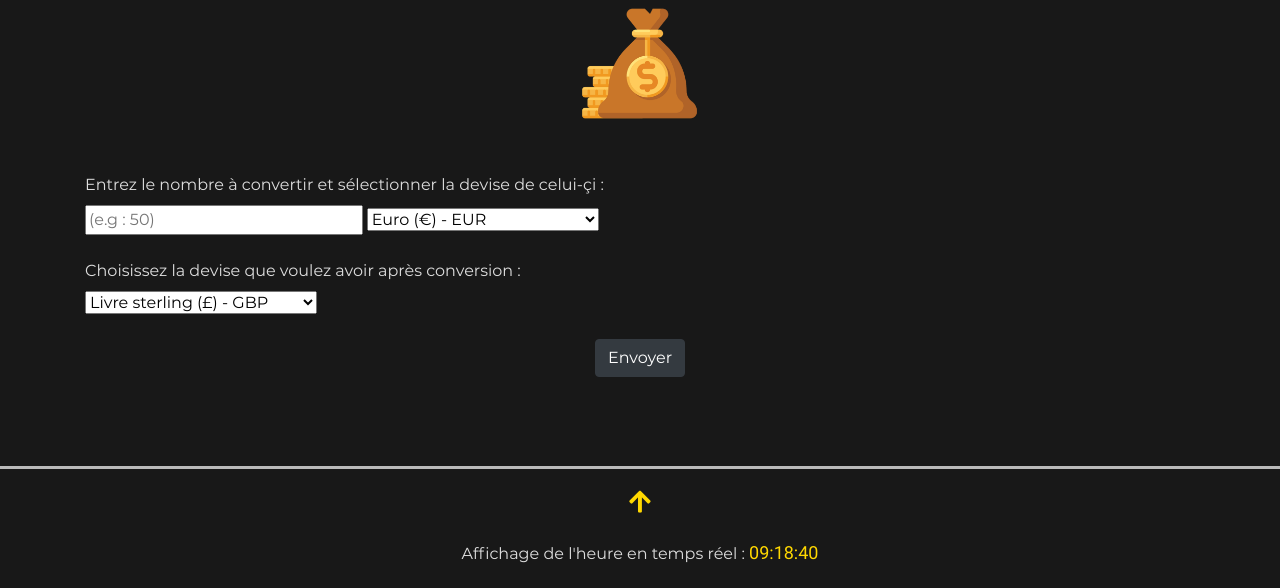
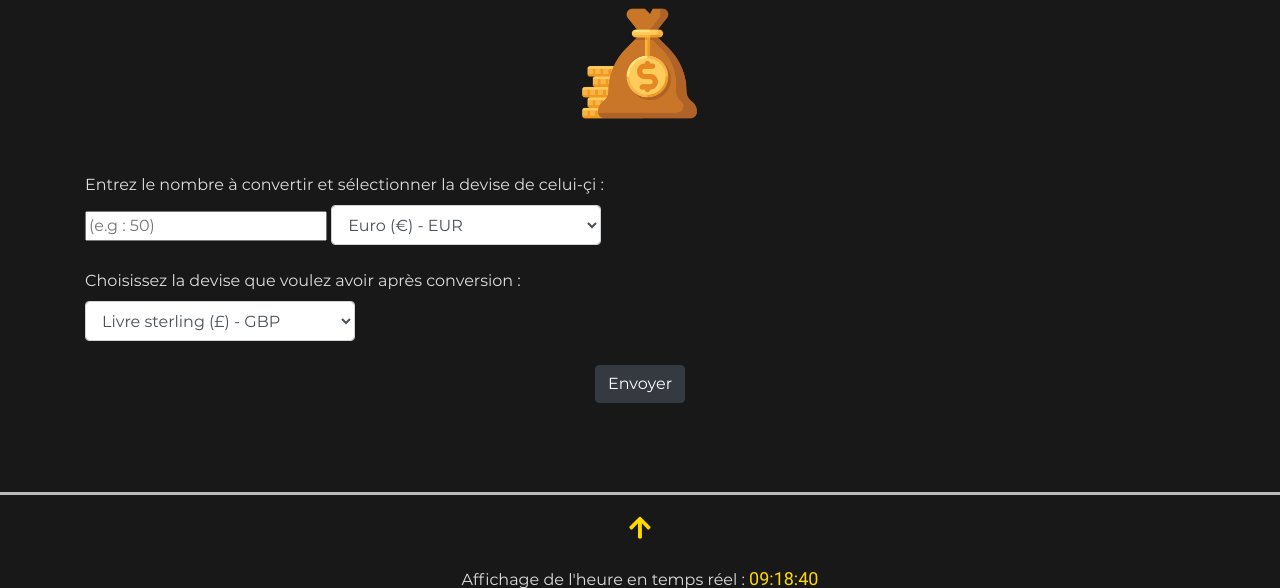
Before and after one commit to theoludwig/FunctionProject, a PHP site: page /views/function-views/convertCurrency.php in a window 1280 px wide. Shown: the part 260-848 px from the top of the page. Run offline with PHP 8.4, Linux system fonts and the light colour scheme.

Commit message:
Ajustement/petits changements

```diff
--- a/css/style.css
+++ b/css/style.css
@@ -75,8 +75,16 @@ header {
 .container {
     padding-bottom: 25px;
 }
-.inlineInput {
-    width: 25% !important;
+.selectInline {
+    display: inline !important;
+    width: 80px !important;
+    height: 40px !important;
+}
+#currencyOfTheValue, #currencyAfter {
+    width: 270px !important;
+}
+#option {
+    width: 315px !important;
 }
 #convertIn {
     width: 6.7em;
--- a/incl/header.php
+++ b/incl/header.php
@@ -12,6 +12,7 @@
         <link rel="canonical" href="function.divlo.fr"/>
         <meta name="Language" content="fr"/>
         <meta charset="utf-8">
+        <meta name="theme-color" content="#ffd800">
 
         <!--Open Graph Metadata-->
         <meta property="og:title" content="<?php echo $title?>">
--- a/scripts/fonctions_principales.js
+++ b/scripts/fonctions_principales.js
@@ -174,8 +174,11 @@ function convertCurrency(value, currency, url) {
               if (currencySymboleAPI === undefined) {
                 currencySymboleAPI = 1;
               }
-              $('.results').html(formatNumberResult(value) + ' ' + jsonFixer.base + ' = ' + (currencySymboleAPI * value).toFixed(2) + ' ' + currency);
-              $('.rateDate').html("Dernier rafraîchissement du taux d'échange : " + jsonFixer.date);
+              let exchangeRateYear = jsonFixer.date[0] + jsonFixer.date[1] + jsonFixer.date[2] + jsonFixer.date[3];
+              let exchangeRateMonth = jsonFixer.date[5] + jsonFixer.date[6];
+              let exchangeRateDay = jsonFixer.date[8] + jsonFixer.date[9];
+              $('.results').html(formatNumberResult(value) + ' ' + jsonFixer.base + ' = ' + formatNumberResult((currencySymboleAPI * value).toFixed(2)) + ' ' + currency);
+              $('.rateDate').html(`Dernier rafraîchissement du taux d'échange : ${exchangeRateDay}/${exchangeRateMonth}/${exchangeRateYear}`);
             }
             catch (error) {
                 $('.results').html(messageError);
--- a/scripts/main.js
+++ b/scripts/main.js
@@ -241,7 +241,7 @@ $(function () {
                 if (result === 0) {
                     $('.results').html(messageError);
                 } else {
-                    $('.results').html(`<b>${numbersValue}</b> s'écrit <b>${result}</b> en chiffres arabes.`);
+                    $('.results').html(`<b>${numbersValue}</b> s'écrit <b>${formatNumberResult(result)}</b> en chiffres arabes.`);
                 }
             }
         }
--- a/views/function-views/convertCurrency.php
+++ b/views/function-views/convertCurrency.php
@@ -16,7 +16,7 @@
         <label for="value">Entrez le nombre à convertir et sélectionner la devise de celui-çi :</label>
         <br>
         <input name="value" type="text" class="inlineInput" id="value" placeholder="(e.g : 50)" class="form-control">
-        <select id="currencyOfTheValue">
+        <select class="form-control selectInline" id="currencyOfTheValue">
             <option value="EUR">Euro (€) - EUR</option>
             <option value="GBP">Livre sterling (£) - GBP</option>
             <option value="USD">Dollar Américain ($) - USD</option>
@@ -30,7 +30,7 @@
         </select>
         <br> <br>
 		<label for="currencyAfter">Choisissez la devise que voulez avoir après conversion :</label> <br>
-        <select id="currencyAfter">
+        <select class="form-control selectInline" id="currencyAfter">
             <option value="£">Livre sterling (£) - GBP</option>
             <option value="$ Américain">Dollar Américain ($) - USD</option>
             <option value="$ Canadien">Dollar Canadien ($) - CAD</option>
--- a/views/function-views/convertDistance.php
+++ b/views/function-views/convertDistance.php
@@ -16,7 +16,7 @@
         <label for="firstValue">Entrez la distance que vous voulez convertir et sélectionner l'unité de celle-çi :</label>
         <br>
         <input name="firstValue" type="text" class="inlineInput" id="firstValue" placeholder="(e.g : 50)" class="form-control">
-        <select id="firstValueUnit">
+        <select class="form-control selectInline" id="firstValueUnit">
             <option value="pm">pm</option>
             <option value="nm">nm</option>
             <option value="µm">µm</option>
@@ -33,7 +33,7 @@
         </select>
         <br> <br>
 		<label for="secondValue">Choisissez l'unité que vous voulez avoir après conversion :</label> <br>
-        <select id="secondValue">
+        <select class="form-control selectInline" id="secondValue">
             <option value="pm">pm</option>
             <option value="nm">nm</option>
             <option value="µm">µm</option>
--- a/views/function-views/convertEncoding.php
+++ b/views/function-views/convertEncoding.php
@@ -16,7 +16,7 @@
         <textarea name="value" type="text" id="value" placeholder="Votre valeur..." class="form-control"></textarea>
         <br>
 		<label for="option">Choisissez une option : </label> <br>
-        <select id="option">
+        <select class="form-control selectInline" id="option">
         <option value="DecimalToBinary">Décimal en Binaire</option>
             <option value="BinaryToDecimal">Binaire en Décimal</option>
             <option value="DecimalToHexadecimal">Décimal en Hexadecimal</option>
```
